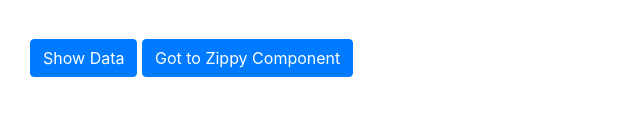
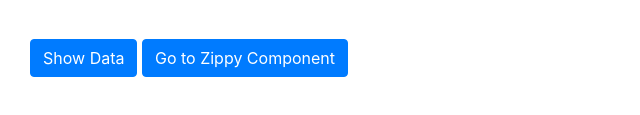
Before and after one commit to traian-mihali/ngjs, a plain HTML site: page index.html in a window 1280 px wide. Shown: the part 209-324 px from the top of the page, 0-640 px from the left. Drawn offline with nearby package versions, Linux system fonts and the light colour scheme; some packages are replaced by stand-ins of ours.

Commit message:
fix a typo in the home.html file

```diff
--- a/home.html
+++ b/home.html
@@ -4,7 +4,7 @@
 
 <button class="btn btn-primary" ng-click="displayData()">{{ btnText }}</button>
 <button class="btn btn-primary" ng-click="redirectTo()">
-  Got to Zippy Component
+  Go to Zippy Component
 </button>
 <br /><br />
 
```
